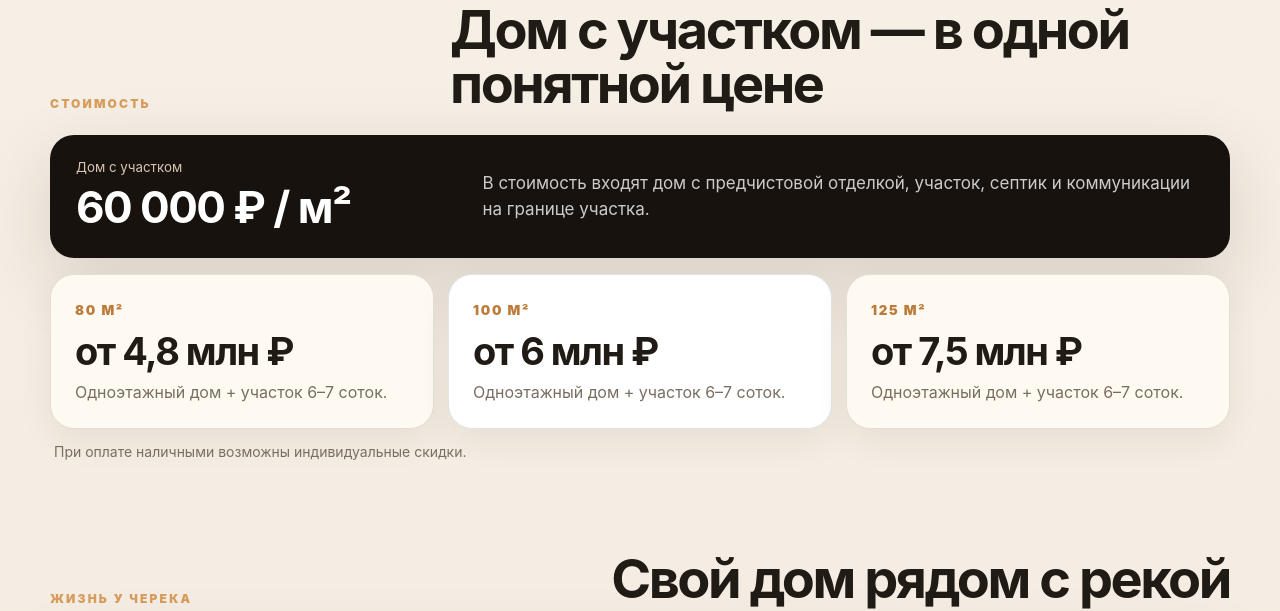
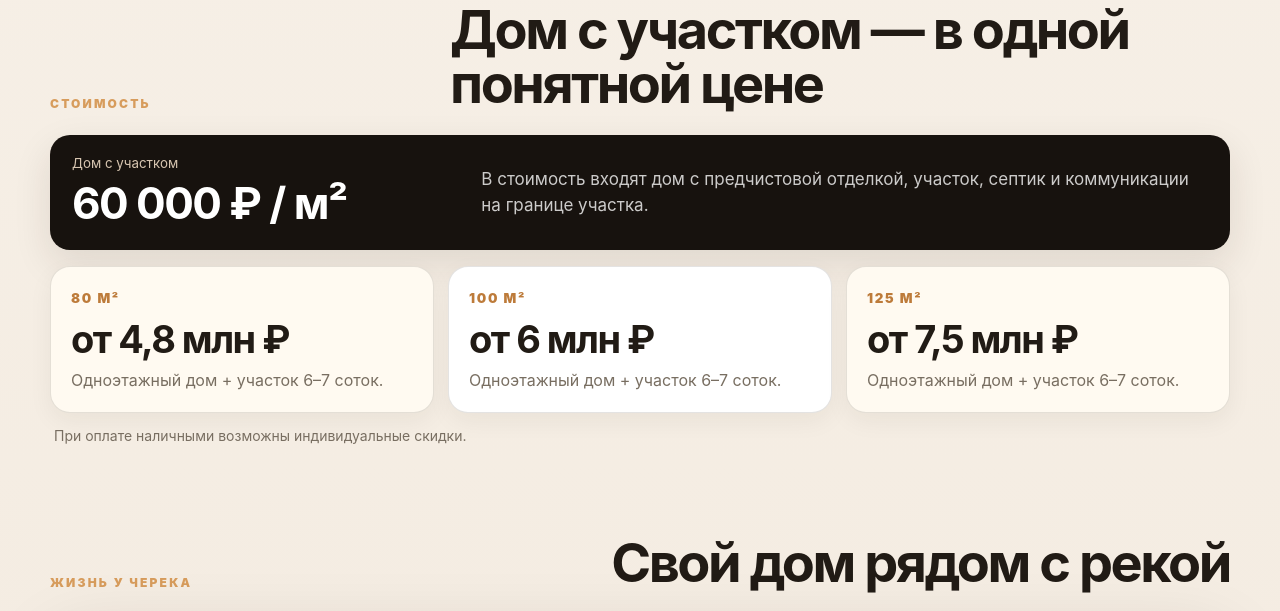
Before and after one commit to karachay-malkar/Mayski-village, a website: page index.html in a window 1280 px wide. Shown: the part 873-1484 px from the top of the page. Drawn offline with Linux system fonts and the light colour scheme; grey boxes are pictures that could not be loaded.

Commit message:
Load minimalist interface refinements

```diff
--- a/index.html
+++ b/index.html
@@ -11,6 +11,7 @@
   </script>
   <link rel="preload" href="assets/images/hero.png" as="image" />
   <link rel="stylesheet" href="assets/css/styles.css" />
+  <link rel="stylesheet" href="assets/css/refinements.css" />
 </head>
 <body>
   <header class="site-header">
```
